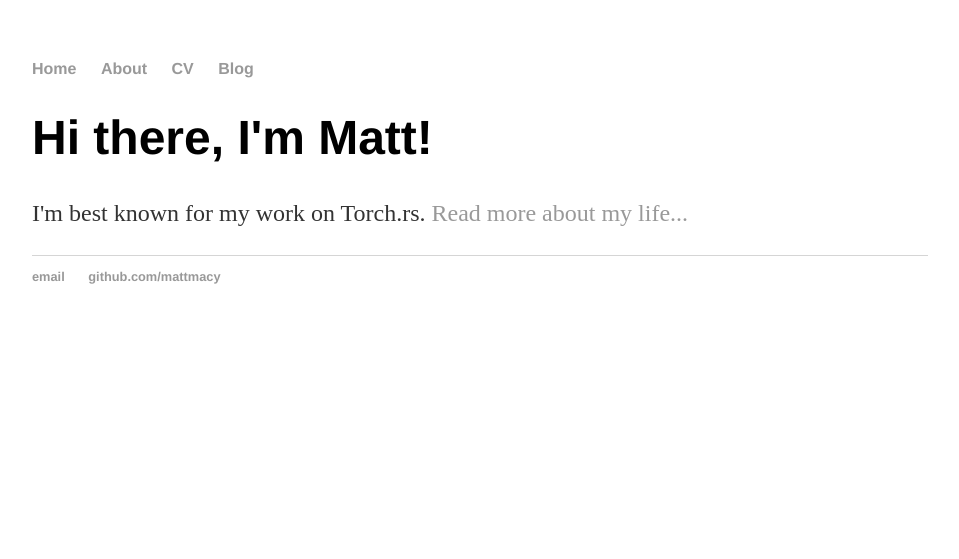
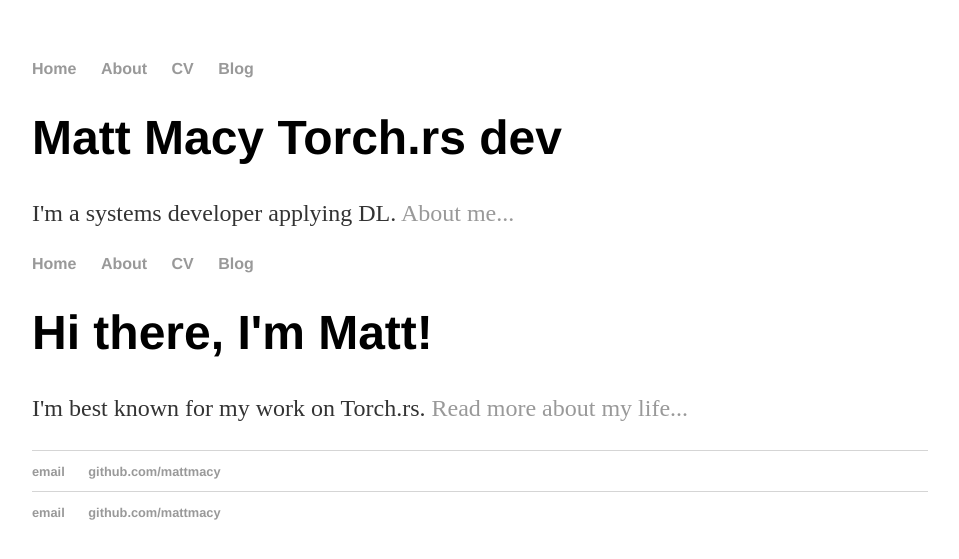
Before and after one commit to mattmacy/mattmacy.github.io, a Jekyll site: the page built from index.html, in a window 1280 px wide. Shown: the top 559 px of the page, without its empty margins (160-1119 px from the left). Built offline with Jekyll 4.4.1, drawn with Linux system fonts in a browser that asks for light colours.

Commit message:
Update index.html

```diff
--- a/index.html
+++ b/index.html
@@ -1,3 +1,12 @@
+---
+layout: default
+title: Matt Macy, Torch.rs dev
+---
+
+		<div class="blurb">
+			<h1>Matt Macy Torch.rs dev</h1>
+<p>I'm a systems developer applying DL. <a href="/about">About me...</a></p>
+
 <!DOCTYPE html>
 <html>
 	<head>
```
